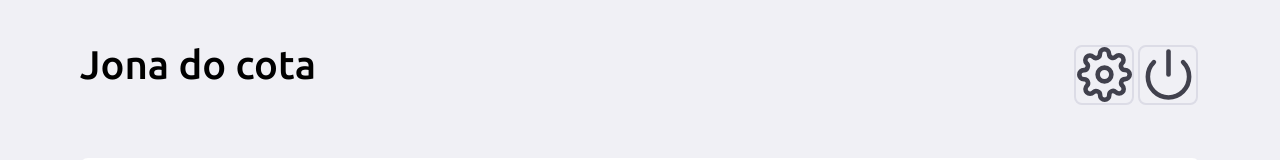
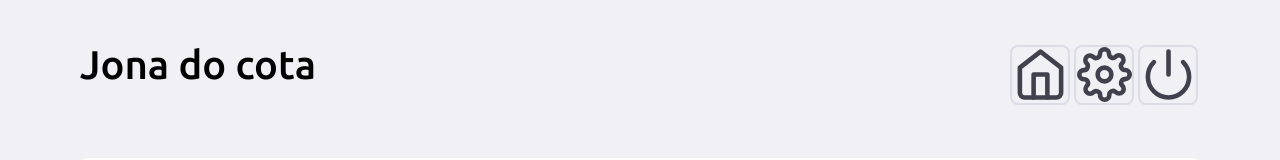
Before and after one commit to Project-Osteo/WebApp, a React (Create React App) app in the folder frontend/: page /pacientes in a window 1280 px wide. Shown: the top 160 px of the page. Built offline with nearby package versions, Linux system fonts and the light colour scheme.

Commit message:
estilos pagina pacientes

```diff
--- a/frontend/src/pages/Pacientes/index.js
+++ b/frontend/src/pages/Pacientes/index.js
@@ -1,6 +1,6 @@
 import React from 'react';
 import { Link } from 'react-router-dom';
-import { FiSettings, FiPower } from 'react-icons/fi';
+import { FiHome, FiSettings, FiPower } from 'react-icons/fi';
 
 import './styles.css';
 
@@ -13,6 +13,10 @@ export default function Pacientes() {
                 <span>Jona do cota</span>
 
                 <div className="btn-group">
+                    <Link type="button" to="/homepage">
+                        <FiHome size={55} color="#41414d"></FiHome>
+                    </Link>
+
                     <Link>
                         <FiSettings size={55} color="#41414d"></FiSettings>
                     </Link>
```
